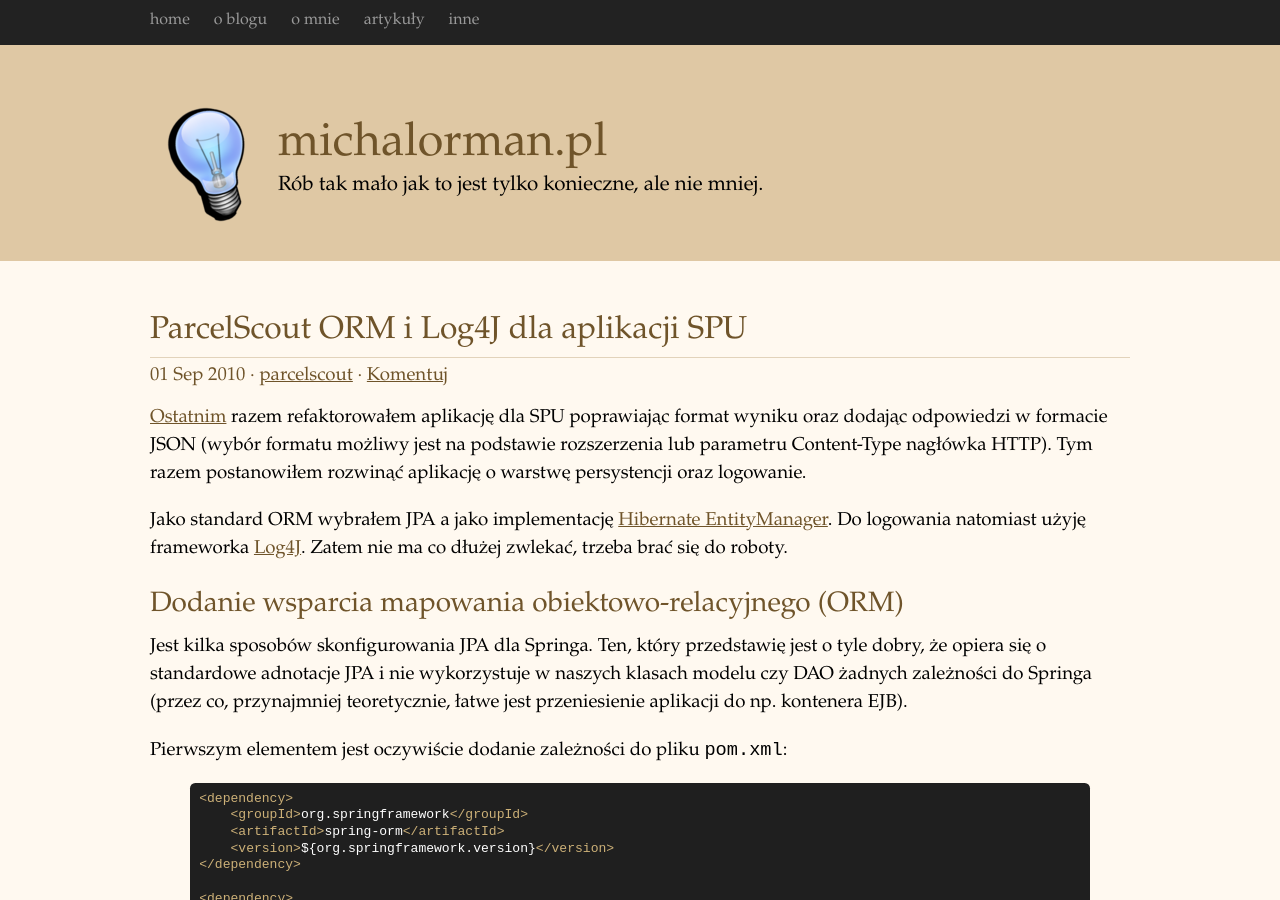
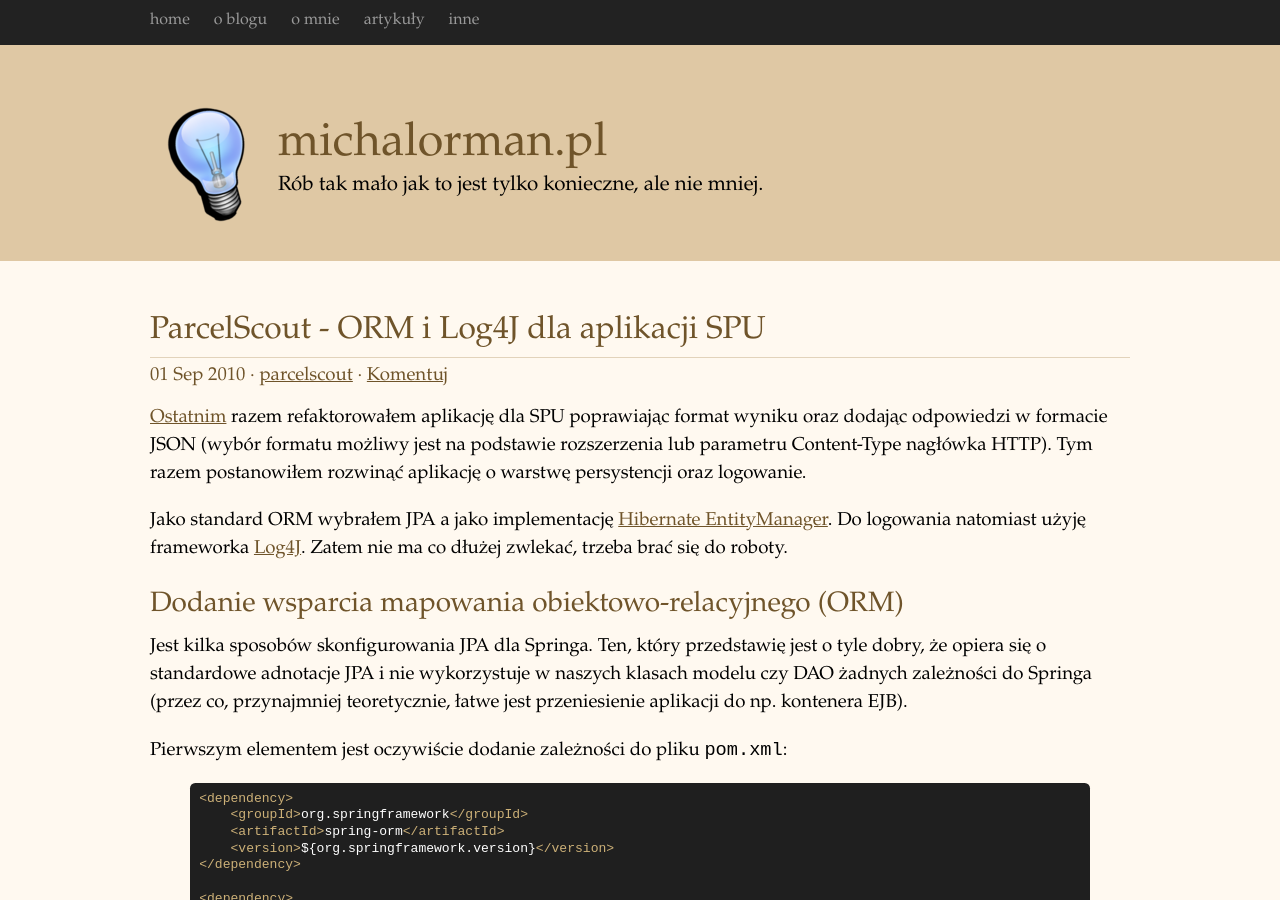
Before and after one commit to michalorman/michalorman-blog-old, a Jekyll site: the page built from blog/parcelscout/_posts/2010-09-01-parcelscout-orm-i-log4j-dla-paplikacji-spu.markdown, in a window 1280 px wide and 900 px high. Built offline with Jekyll 4.4.1, drawn with Linux system fonts in a browser that asks for light colours; Markdown is read by kramdown in place of the engine named in the settings; comment, search, counter and statistics services are not loaded; some of the changed text lies outside the part shown.

Commit message:
Fixed typos.

```diff
--- a/blog/parcelscout/_posts/2010-09-01-parcelscout-orm-i-log4j-dla-paplikacji-spu.markdown
+++ b/blog/parcelscout/_posts/2010-09-01-parcelscout-orm-i-log4j-dla-paplikacji-spu.markdown
@@ -1,6 +1,6 @@
 ---
 layout: post
-title: ParcelScout ORM i Log4J dla aplikacji SPU
+title: ParcelScout - ORM i Log4J dla aplikacji SPU
 description: Konfiguracja ORM (JPA i Hibernate EntityManager) w Spring.
 keywords: Spring MVC ORM JPA Log4J Hibernate EntityManager
 ---
```
